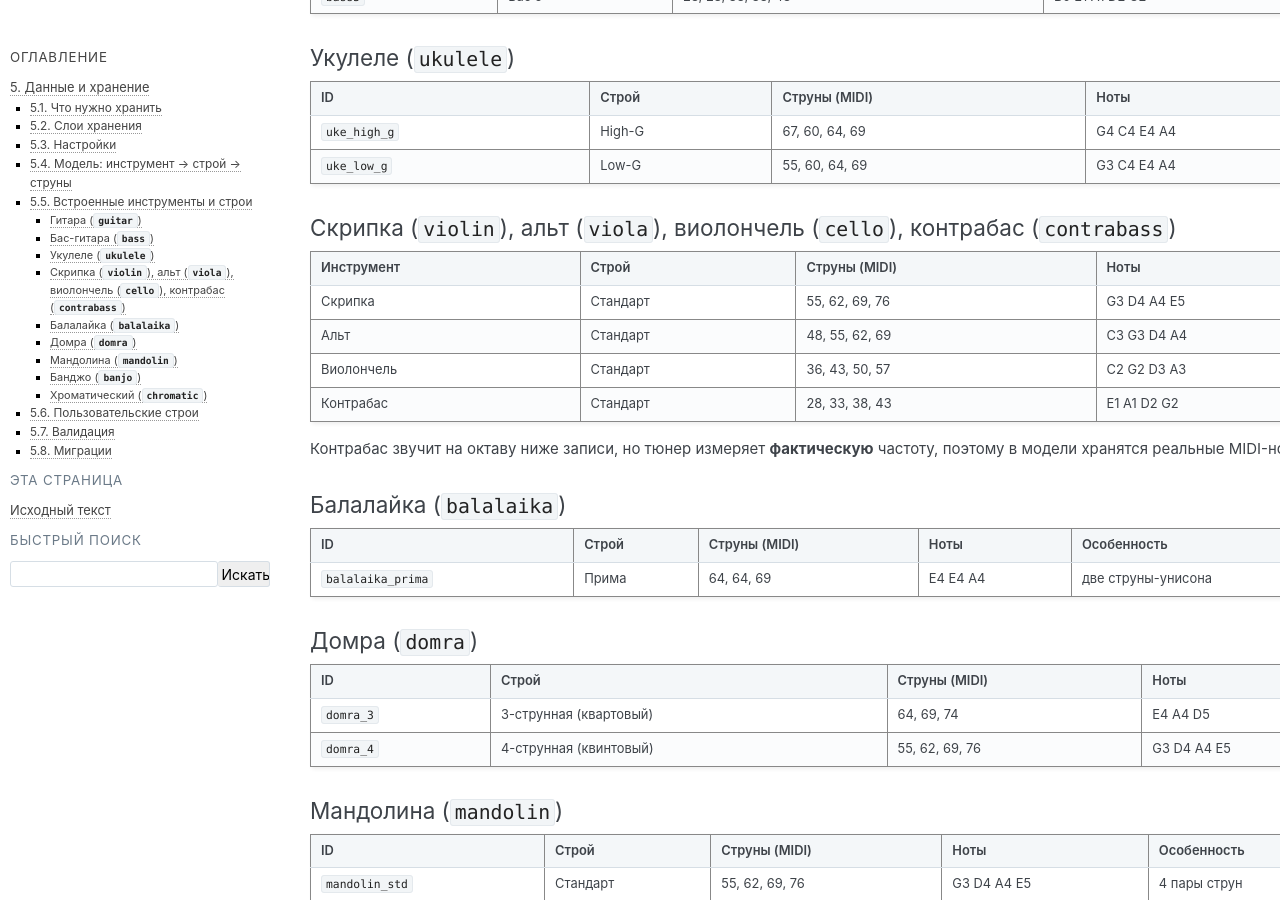
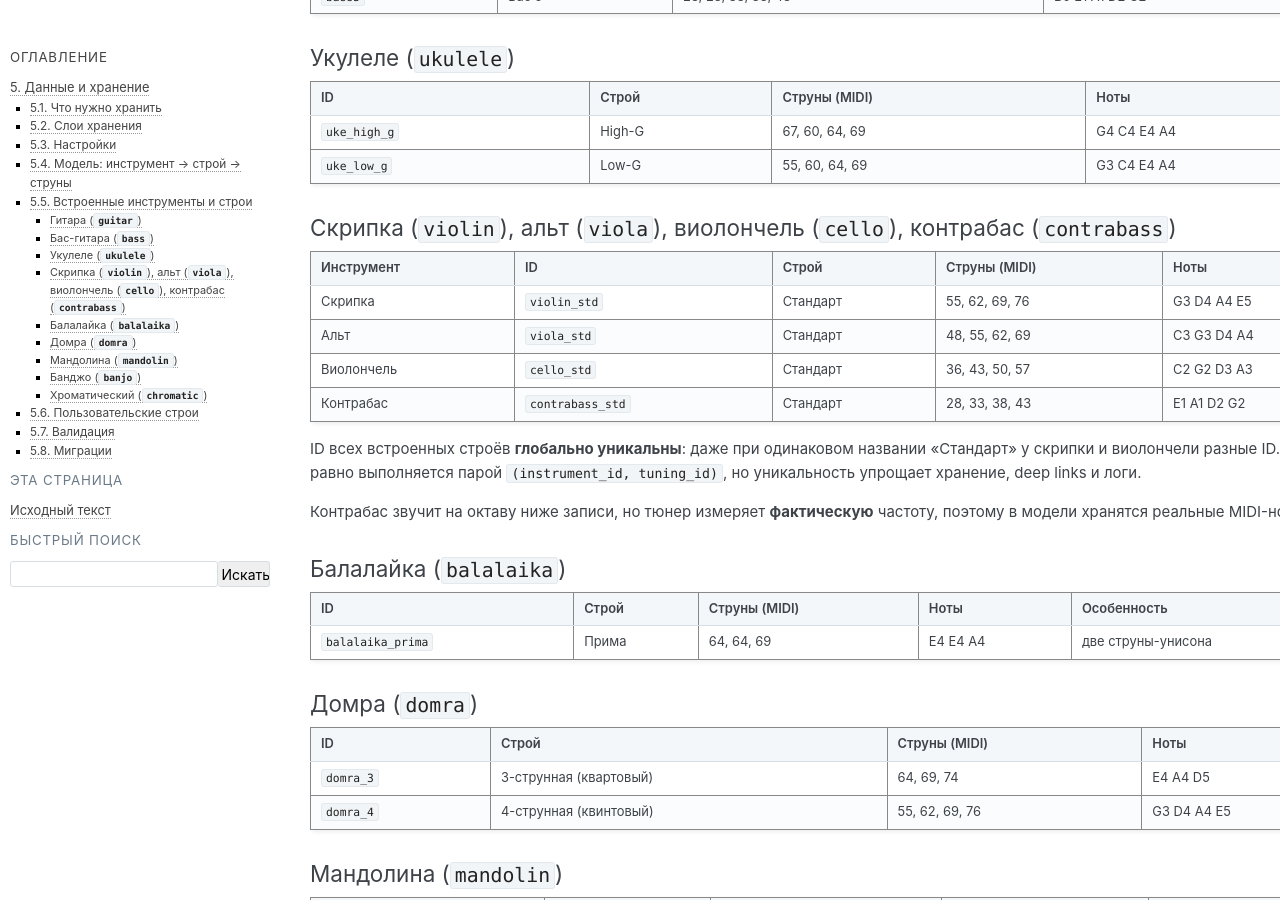
Before and after one commit to eop10/unisono, a Sphinx documentation site: the page built from docs/source/05_data.md, in a window 1280 px wide and 900 px high, scrolled down 3224 px. Built offline with Sphinx 7.4.7, drawn with Linux system fonts in a browser that asks for light colours.

Commit message:
docs: unique tuning IDs for bowed instruments

```diff
--- a/docs/source/05_data.md
+++ b/docs/source/05_data.md
@@ -143,12 +143,16 @@ MIDI-ноты от низкой струны к высокой; частоты
 
 ### Скрипка (`violin`), альт (`viola`), виолончель (`cello`), контрабас (`contrabass`)
 
-| Инструмент | Строй | Струны (MIDI) | Ноты |
-| --- | --- | --- | --- |
-| Скрипка | Стандарт | 55, 62, 69, 76 | G3 D4 A4 E5 |
-| Альт | Стандарт | 48, 55, 62, 69 | C3 G3 D4 A4 |
-| Виолончель | Стандарт | 36, 43, 50, 57 | C2 G2 D3 A3 |
-| Контрабас | Стандарт | 28, 33, 38, 43 | E1 A1 D2 G2 |
+| Инструмент | ID | Строй | Струны (MIDI) | Ноты |
+| --- | --- | --- | --- | --- |
+| Скрипка | `violin_std` | Стандарт | 55, 62, 69, 76 | G3 D4 A4 E5 |
+| Альт | `viola_std` | Стандарт | 48, 55, 62, 69 | C3 G3 D4 A4 |
+| Виолончель | `cello_std` | Стандарт | 36, 43, 50, 57 | C2 G2 D3 A3 |
+| Контрабас | `contrabass_std` | Стандарт | 28, 33, 38, 43 | E1 A1 D2 G2 |
+
+ID всех встроенных строёв **глобально уникальны**: даже при одинаковом названии «Стандарт»
+у скрипки и виолончели разные ID. Поиск всё равно выполняется парой `(instrument_id, tuning_id)`,
+но уникальность упрощает хранение, deep links и логи.
 
 Контрабас звучит на октаву ниже записи, но тюнер измеряет **фактическую** частоту,
 поэтому в модели хранятся реальные MIDI-ноты.
```
